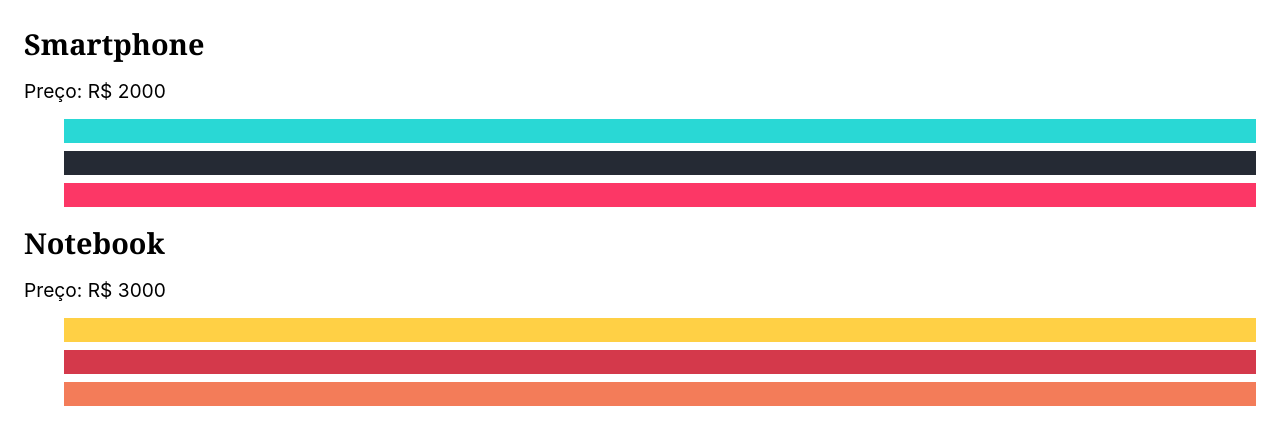
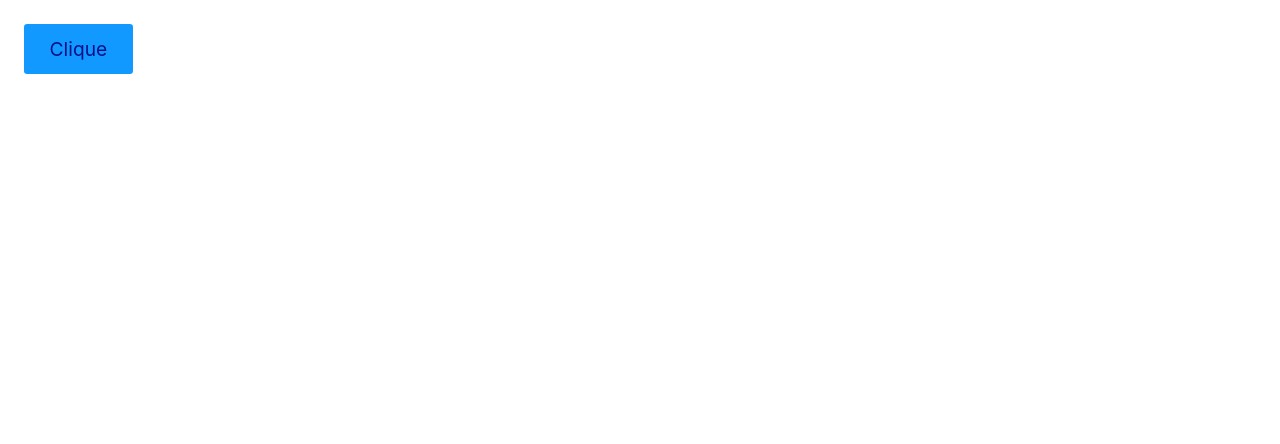
Before and after one commit to Caiobaldudev/react-study-01, a React (Vite) app in the folder 02_React_tools/: page / in a window 1280 px wide. Shown: the top 444 px of the page. Built offline with nearby package versions, Linux system fonts and the light colour scheme.

Commit message:
React Events

```diff
--- /dev/null
+++ b/02_React_tools/src/Events.jsx
@@ -0,0 +1,60 @@
+import React from "react";
+
+const ClickEvents = () => {
+  function handleClick(event){
+    console.log(event.target);
+
+  }
+  return (
+    <>
+      <button onClick={handleClick}>Clique</button>
+    </>
+  )
+}
+
+export default ClickEvents;
+
+// Eventos
+// Podemos atribuir eventos diretamente aos elementos JSX como um atributo. Os eventos são sintáticos, ou seja, são criados pelo próprio React porém seguindo as especificações da W3C (e funcionam igualmente nos diversos browsers que o React suporta).
+
+// const App = () => {
+//   function handleClick(event) {
+//     alert('Comprou: ' + event.target.innerText);
+//   }
+
+//   return (
+//     <div>
+//       <button onClick={handleClick}>Camisa</button>
+//       <button onClick={handleClick}>Bermuda</button>
+//     </div>
+//   );
+// };
+
+// https://reactjs.org/docs/events.html
+
+// Função Anônima
+// É possível executar uma função anônima no evento.
+
+// const App = () => {
+//   return (
+//     <button onClick={({ target }) => target.classList.toggle('ativa')}>
+//       Ativar
+//     </button>
+//   );
+// };
+
+// Guardar o estado do DOM não é o mais indicado, veremos mais tarde como fazer isso com Hooks.
+
+// window/document
+// Eventos no window/document ou qualquer elemento fora do React, devem ser adicionados com JavaScript normalmente, usando o addEventListener.
+
+// const App = () => {
+//   function handleScroll(event) {
+//     console.log(event);
+//   }
+//   window.addEventListener('scroll', handleScroll);
+
+//   return <div style={{ height: '200vw' }}>Div</div>;
+// };
+
+// Esse tipo de evento será adicionado com o hook useEffect
--- a/02_React_tools/src/main.jsx
+++ b/02_React_tools/src/main.jsx
@@ -3,5 +3,6 @@ import ReactDOM from "react-dom/client";
 import App from "./App.jsx";
 import Exercicio from "./Exercicio.jsx";
 import Exerciciotwo from "./Exerciciotwo.jsx";
+import ClickEvents from "./Events.jsx";
 
-ReactDOM.createRoot(document.getElementById("root")).render(<Exerciciotwo />);
+ReactDOM.createRoot(document.getElementById("root")).render(<ClickEvents/>);
```
